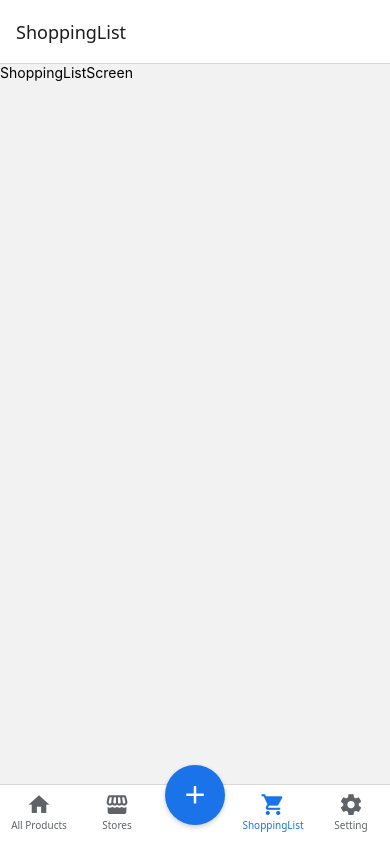
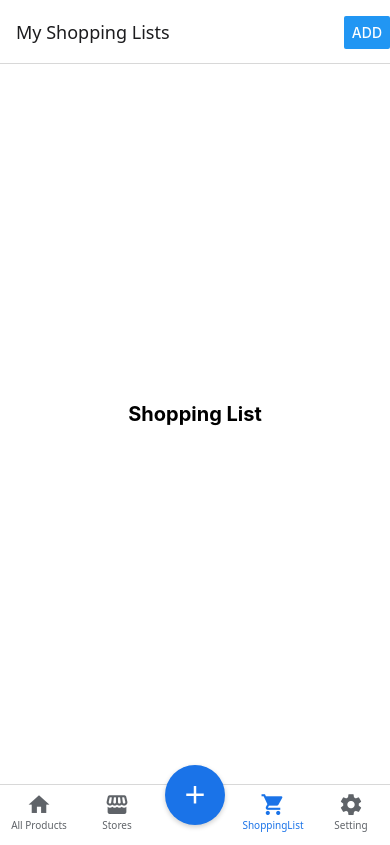
Before and after one commit to the-tomato-king/Tomatch, a React Native app: screen /ShoppingList in a window 390 px wide. Built offline with nearby package versions, Linux system fonts and the light colour scheme; no server answers.

Commit message:
handle the stack navigation of shopping list screen

```diff
--- a/package.json
+++ b/package.json
@@ -15,6 +15,7 @@
     "@react-navigation/bottom-tabs": "^7.2.1",
     "@react-navigation/native": "^7.0.15",
     "@react-navigation/native-stack": "^7.2.1",
+    "@react-navigation/stack": "^7.1.2",
     "expo": "~52.0.37",
     "expo-image-picker": "^16.0.6",
     "expo-status-bar": "~2.0.1",
@@ -22,8 +23,11 @@
     "react": "18.3.1",
     "react-native": "0.76.7",
     "react-native-dropdown-picker": "^5.4.6",
-    "react-native-safe-area-context": "4.12.0",
+    "react-native-gesture-handler": "^2.24.0",
+    "react-native-reanimated": "^3.17.1",
+    "react-native-safe-area-context": "^4.12.0",
     "react-native-screens": "~4.4.0",
+    "react-native-vector-icons": "^10.2.0",
     "react-native-web": "^0.19.13"
   },
   "devDependencies": {
--- a/src/navigation/MainTabNavigator.tsx
+++ b/src/navigation/MainTabNavigator.tsx
@@ -6,11 +6,11 @@ import { useNavigation } from "@react-navigation/native";
 import { NativeStackNavigationProp } from "@react-navigation/native-stack";
 
 import HomeStack from "./HomeStack";
-import ShoppingListScreen from "../screens/ShoppingListScreen";
 import StoreScreen from "../screens/StoreScreen";
 import SettingScreen from "../screens/SettingScreen";
 import { ButtomAddButton } from "../components/ButtomAddButton";
 import { MaterialCommunityIcons } from "@expo/vector-icons";
+import ShoppingListStack from "./ShoppingListStack";
 
 const Tab = createBottomTabNavigator<MainTabParamList>();
 type RootNavigationProp = NativeStackNavigationProp<RootStackParamList>;
@@ -71,8 +71,9 @@ const MainTabNavigator = () => {
       />
       <Tab.Screen
         name="ShoppingList"
-        component={ShoppingListScreen}
+        component={ShoppingListStack}
         options={{
+          headerShown: false,
           tabBarIcon: ({ color, size }) => (
             <MaterialCommunityIcons name="cart" color={color} size={size} />
           ),
--- /dev/null
+++ b/src/navigation/ShoppingListStack.tsx
@@ -0,0 +1,38 @@
+import { ShoppingStackParamList } from "../types/navigation";
+import { createNativeStackNavigator } from "@react-navigation/native-stack";
+import ShoppingListScreen from "../screens/ShoppingListScreen";
+import AddShoppingListScreen from "../screens/AddShoppingListScreen";
+import { Button } from "react-native";
+
+const Stack = createNativeStackNavigator<ShoppingStackParamList>();
+
+const ShoppingListStack = () => {
+  return (
+    <Stack.Navigator>
+ <Stack.Screen
+        name="ShoppingList"
+        component={ShoppingListScreen}
+        options={({ navigation }) => ({
+          headerShown: true,
+          title: "My Shopping Lists",
+          headerRight: () => (
+            <Button
+              title="Add"
+              onPress={() => navigation.navigate("AddShoppingList")}
+            />
+          ),
+        })}
+      />
+      <Stack.Screen
+        name="AddShoppingList"
+        component={AddShoppingListScreen}
+        options={{
+            headerShown: true,
+            title: "New List",
+        }}
+      />
+    </Stack.Navigator>
+  );
+};
+
+export default ShoppingListStack;
--- /dev/null
+++ b/src/screens/AddShoppingListScreen.tsx
@@ -0,0 +1,72 @@
+import { useState } from 'react';
+import { StyleSheet, Text, View, TextInput, Button, FlatList } from 'react-native';
+
+interface ShoppingList {
+  id: string;
+  name: string;
+}
+
+const AddShoppingListScreen = () => {
+  const [listName, setListName] = useState<string>('');
+  const [newShoppingLists, setNewShoppingLists] = useState<ShoppingList[]>([]);
+
+  const handleCreateList = () => {
+    if (listName.trim().length === 0) return;
+
+    const newList: ShoppingList = {
+      id: Date.now().toString(),
+      name: listName,
+    };
+
+    setNewShoppingLists((prevLists) => [...prevLists, newList]);
+    setListName('');
+  };
+
+  return (
+    <View style={styles.container}>
+
+      <TextInput
+        style={styles.input}
+        placeholder="Enter list name..."
+        value={listName}
+        onChangeText={setListName}
+      />
+
+      <Button title="Create List" onPress={handleCreateList} />
+
+      <FlatList
+        data={newShoppingLists}
+        keyExtractor={(item) => item.id}
+        renderItem={({ item }) => <Text style={styles.listItem}>{item.name}</Text>}
+      />
+    </View>
+  );
+};
+
+export default AddShoppingListScreen;
+
+const styles = StyleSheet.create({
+  container: {
+    flex: 1,
+    padding: 20,
+    backgroundColor: '#fff',
+  },
+  title: {
+    fontSize: 20,
+    fontWeight: 'bold',
+    marginBottom: 10,
+  },
+  input: {
+    borderWidth: 1,
+    borderColor: '#ccc',
+    borderRadius: 5,
+    padding: 10,
+    marginBottom: 10,
+  },
+  listItem: {
+    fontSize: 16,
+    padding: 10,
+    borderBottomWidth: 1,
+    borderBottomColor: '#ddd',
+  },
+});
--- a/src/screens/ShoppingListScreen.tsx
+++ b/src/screens/ShoppingListScreen.tsx
@@ -1,14 +1,35 @@
-import { StyleSheet, Text, View } from 'react-native'
-import React from 'react'
+import { StyleSheet, Text, View, Button } from 'react-native';
+import React from 'react';
+import { useNavigation } from '@react-navigation/native';
+import { NativeStackNavigationProp } from '@react-navigation/native-stack';
+
+type RootStackParamList = {
+  ShoppingList: undefined;
+  AddShoppingListScreen: undefined;
+};
 
 const ShoppingListScreen = () => {
+  const navigation = useNavigation<NativeStackNavigationProp<RootStackParamList>>();
+
   return (
-    <View>
-      <Text>ShoppingListScreen</Text>
+    <View style={styles.container}>
+      <Text style={styles.title}>Shopping List</Text>
     </View>
-  )
-}
+  );
+};
 
-export default ShoppingListScreen
+export default ShoppingListScreen;
 
-const styles = StyleSheet.create({})
+const styles = StyleSheet.create({
+  container: {
+    flex: 1,
+    justifyContent: 'center',
+    alignItems: 'center',
+    backgroundColor: '#fff',
+  },
+  title: {
+    fontSize: 20,
+    fontWeight: 'bold',
+    marginBottom: 20,
+  },
+});
--- a/src/types/navigation.ts
+++ b/src/types/navigation.ts
@@ -11,6 +11,11 @@ export type HomeStackParamList = {
   ProductDetail: { productId: string };
 };
 
+export type ShoppingStackParamList = {
+  ShoppingList: undefined;
+  AddShoppingList: undefined;
+};
+
 export type RootStackParamList = {
   Main: undefined;
   AddRecordModal: undefined;
```
Also changed, not shown: 1 other file (tests, documents, lock files or other folders).
